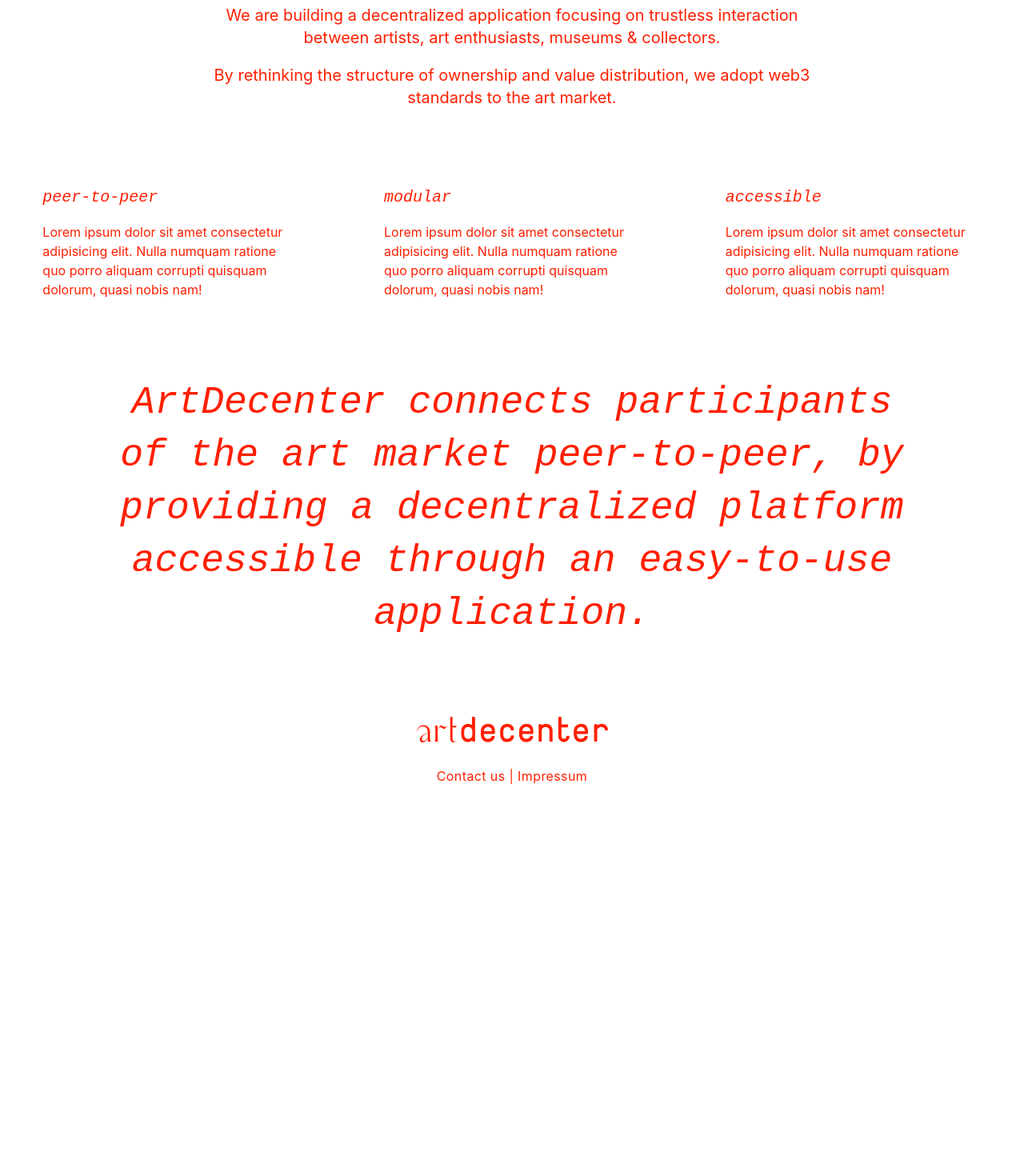
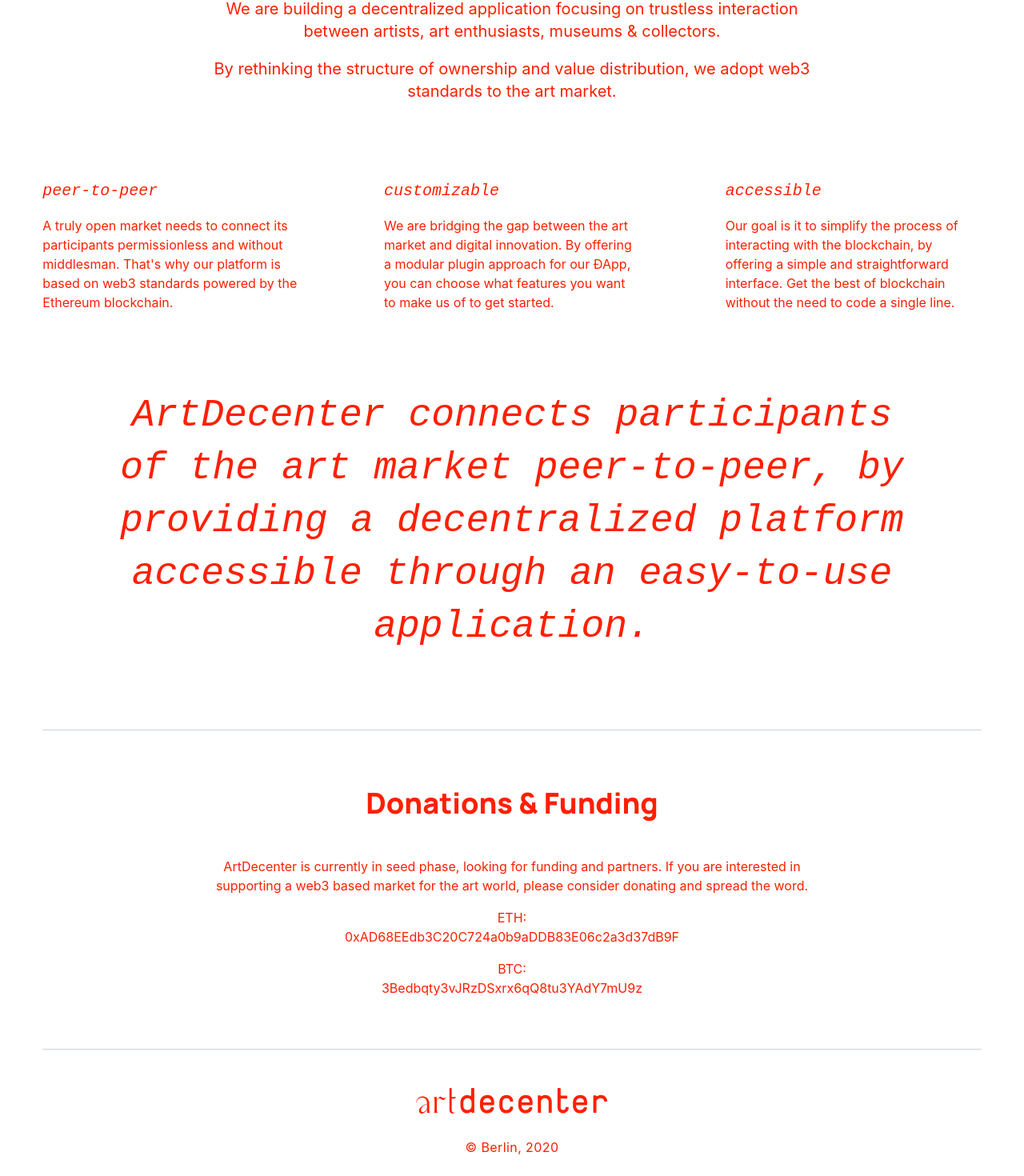
Before and after one commit to ArtDecenter/ad-website, a Vue app: page / in a window 1280 px wide. Shown: the part 402-1872 px from the top of the page at 80% size. Before the commit the page ends 1414 px from the top, so only its background shows below. Built offline with nearby package versions, Linux system fonts and the light colour scheme.

Commit message:
added donation component

```diff
--- a/src/App.vue
+++ b/src/App.vue
@@ -1,5 +1,5 @@
 <template>
-  <div id="app" class="adRed font-base">
+  <div id="app" class="adRed font-base container mx-auto">
     <div id="nav">
       <!-- <router-link to="/">Home</router-link>|
       <router-link to="/about">About</router-link>-->
@@ -26,6 +26,7 @@ export default {
   font-family: "Inter", "Avenir", Helvetica, Arial, sans-serif;
   -webkit-font-smoothing: antialiased;
   -moz-osx-font-smoothing: grayscale;
+  max-width: 1280px;
 }
 
 .fontManrope {
--- /dev/null
+++ b/src/components/Donate.vue
@@ -0,0 +1,23 @@
+<template>
+  <div class="w-11/12 mx-auto border-t border-gray-400 py-16">
+    <h1 class="text-center fontManrope text-4xl pb-10">Donations & Funding</h1>
+    <div class="mx-auto w-2/3 text-center">
+      <p>ArtDecenter is currently in seed phase, looking for funding and partners. If you are interested in supporting a web3 based market for the art world, please consider donating and spread the word.</p>
+      <p class="pt-4">
+        <a href="https://etherscan.io/address/0xAD68EEdb3C20C724a0b9aDDB83E06c2a3d37dB9F">ETH:</a>
+      </p>
+      <p>0xAD68EEdb3C20C724a0b9aDDB83E06c2a3d37dB9F</p>
+      <p class="pt-4">BTC:</p>
+      <p>3Bedbqty3vJRzDSxrx6qQ8tu3YAdY7mU9z</p>
+    </div>
+  </div>
+</template>
+
+<script>
+export default {
+  name: "Donate"
+};
+</script>
+
+<style>
+</style>
--- a/src/components/Overview.vue
+++ b/src/components/Overview.vue
@@ -1,7 +1,7 @@
 <template>
   <div>
-    <div class="w-full flex">
-      <div class="w-1/4 mx-auto" v-for="overview in overviewBoxes" v-bind:key="overview">
+    <div class="w-full mx-auto flex justify-around">
+      <div class="w-1/4" v-for="overview in overviewBoxes" v-bind:key="overview">
         <h1 class="fontMono text-xl pb-4 italic">{{ overview.headline }}</h1>
         <p class="fontInter font-base">{{ overview.text }}</p>
       </div>
@@ -21,17 +21,17 @@ export default {
         {
           headline: "peer-to-peer",
           text:
-            "Lorem ipsum dolor sit amet consectetur adipisicing elit. Nulla numquam ratione quo porro aliquam corrupti quisquam dolorum, quasi nobis nam!"
+            "A truly open market needs to connect its participants permissionless and without middlesman. That's why our platform is based on web3 standards powered by the Ethereum blockchain."
         },
         {
-          headline: "modular",
+          headline: "customizable",
           text:
-            "Lorem ipsum dolor sit amet consectetur adipisicing elit. Nulla numquam ratione quo porro aliquam corrupti quisquam dolorum, quasi nobis nam!"
+            "We are bridging the gap between the art market and digital innovation. By offering a modular plugin approach for our ÐApp, you can choose what features you want to make us of to get started."
         },
         {
           headline: "accessible",
           text:
-            "Lorem ipsum dolor sit amet consectetur adipisicing elit. Nulla numquam ratione quo porro aliquam corrupti quisquam dolorum, quasi nobis nam!"
+            "Our goal is it to simplify the process of interacting with the blockchain, by offering a simple and straightforward interface. Get the best of blockchain without the need to code a single line. "
         }
       ]
     };
--- a/src/components/footer.vue
+++ b/src/components/footer.vue
@@ -1,7 +1,7 @@
 <template lang="html">
   <!-- footer total -->
 
-  <div id="FooterTotal">
+  <div id="FooterTotal " class="border-t border-gray-400 w-11/12 mx-auto py-12">
     <!-- social links -->
 
     <div id="FooterWrapper" class="">
@@ -15,10 +15,10 @@
 
       <div class="pt-8 text-base tracking-wide leading-tight">
         <div class="text-center ">
-          <a class="hover:text-white" href="mailto:info@artdecenter.com"
+          <!-- <a class="hover:text-white" href="mailto:info@artdecenter.com"
             >Contact us</a
-          >
-          | Impressum
+          > -->
+           &copy; Berlin, 2020
         </div>
       </div>
     </div>
@@ -66,7 +66,7 @@ export default {
   @apply;
 }
 #FooterWrapper {
-  @apply .mx-auto .pb-8;
+  @apply .mx-auto;
 }
 #SocialLinksDiv {
   @apply .mx-auto .flex .flex-wrap .justify-around .text-center;
--- a/src/components/headerNav.vue
+++ b/src/components/headerNav.vue
@@ -8,8 +8,8 @@
       </div>
 
       <div class="flex">
-        <div><a href="#"><img src="@/assets/social/twitter.svg" alt="" class="w-10 mx-2 opacity-50 hover:opacity-100"></a></div>
-        <div><a href="#"><img src="@/assets/social/github.svg" alt="" class="w-10 mx-2 opacity-50 hover:opacity-100"></a></div>
+        <div><a href="https://twitter.com/ArtDecenter" target=”_blank”><img src="@/assets/social/twitter.svg" alt="" class="w-8 mx-2 opacity-50 hover:opacity-100"></a></div>
+        <div><a href="https://github.com/ArtDecenter" target=”_blank”><img src="@/assets/social/github.svg" alt="" class="w-8 mx-2 opacity-50 hover:opacity-100"></a></div>
       </div>
 
       <!-- <div class="w-32 flex justify-between">
--- a/src/views/Home.vue
+++ b/src/views/Home.vue
@@ -3,6 +3,7 @@
     <HeaderNav />
     <Hero />
     <Overview />
+    <Donate />
     <Footer />
   </div>
 </template>
@@ -12,6 +13,7 @@
 import HeaderNav from "@/components/HeaderNav.vue";
 import Hero from "@/components/Hero.vue";
 import Overview from "@/components/Overview.vue";
+import Donate from "@/components/Donate.vue";
 import Footer from "@/components/Footer.vue";
 
 export default {
@@ -20,6 +22,7 @@ export default {
     HeaderNav,
     Hero,
     Overview,
+    Donate,
     Footer
   }
 };
```
Also changed, not shown: src/assets/fonts/PlexMono-Medium.woff (deleted).
